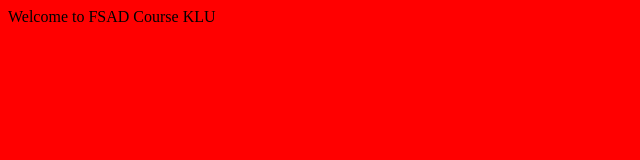
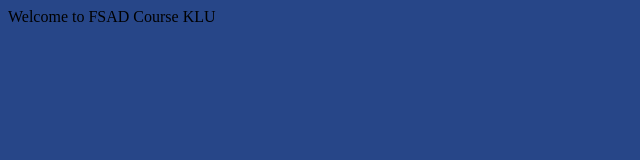
Before and after one commit to kusumakorukonda/fsadgitproject, a plain HTML site: page index.html in a window 1280 px wide. Shown: the whole page, without its empty margins (0-640 px from the left). Drawn offline with Linux system fonts and the light colour scheme.

Commit message:
Revert "modified css file with red color"
This reverts commit db765980ad8b5be77af9ca3853f75411cb817852.

```diff
--- a/css/style.css
+++ b/css/style.css
@@ -1,3 +1,3 @@
 body{
-    background-color: red;
+    background-color: rgb(39, 70, 136);
 }
```
